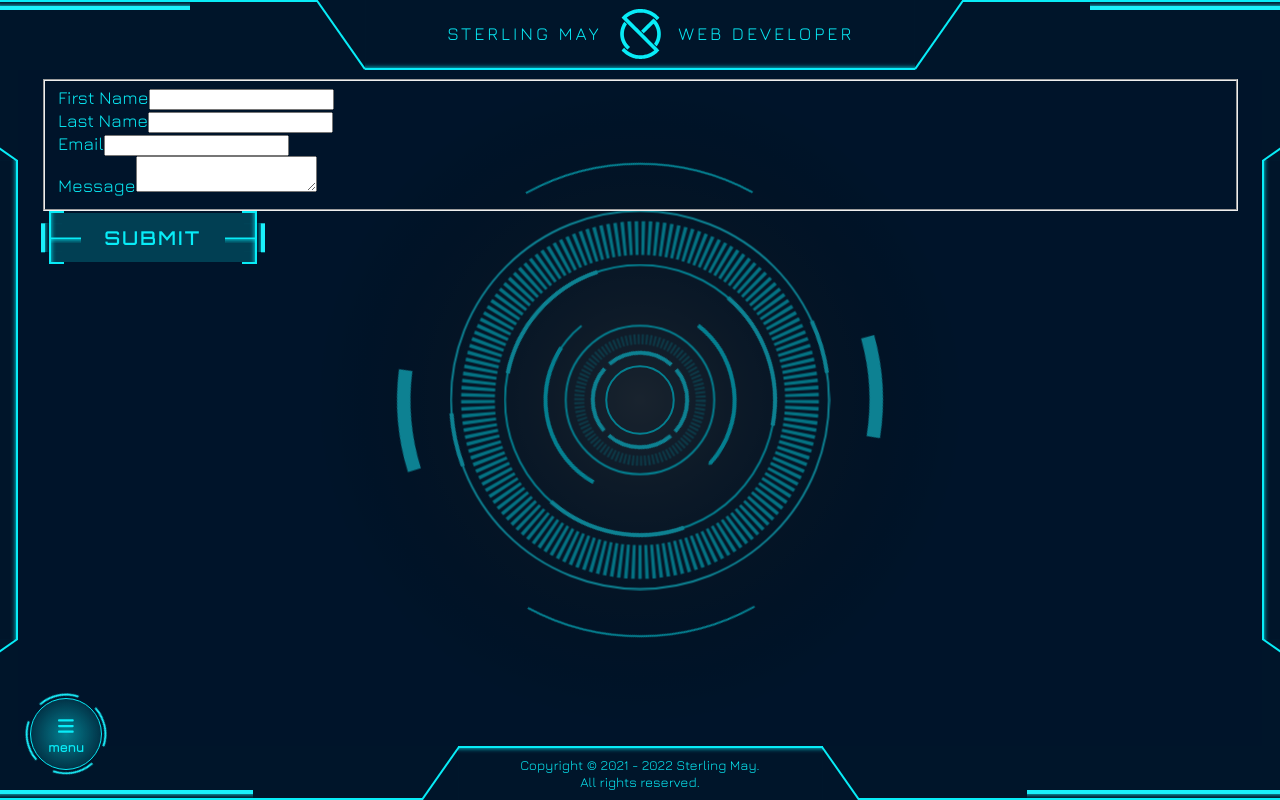
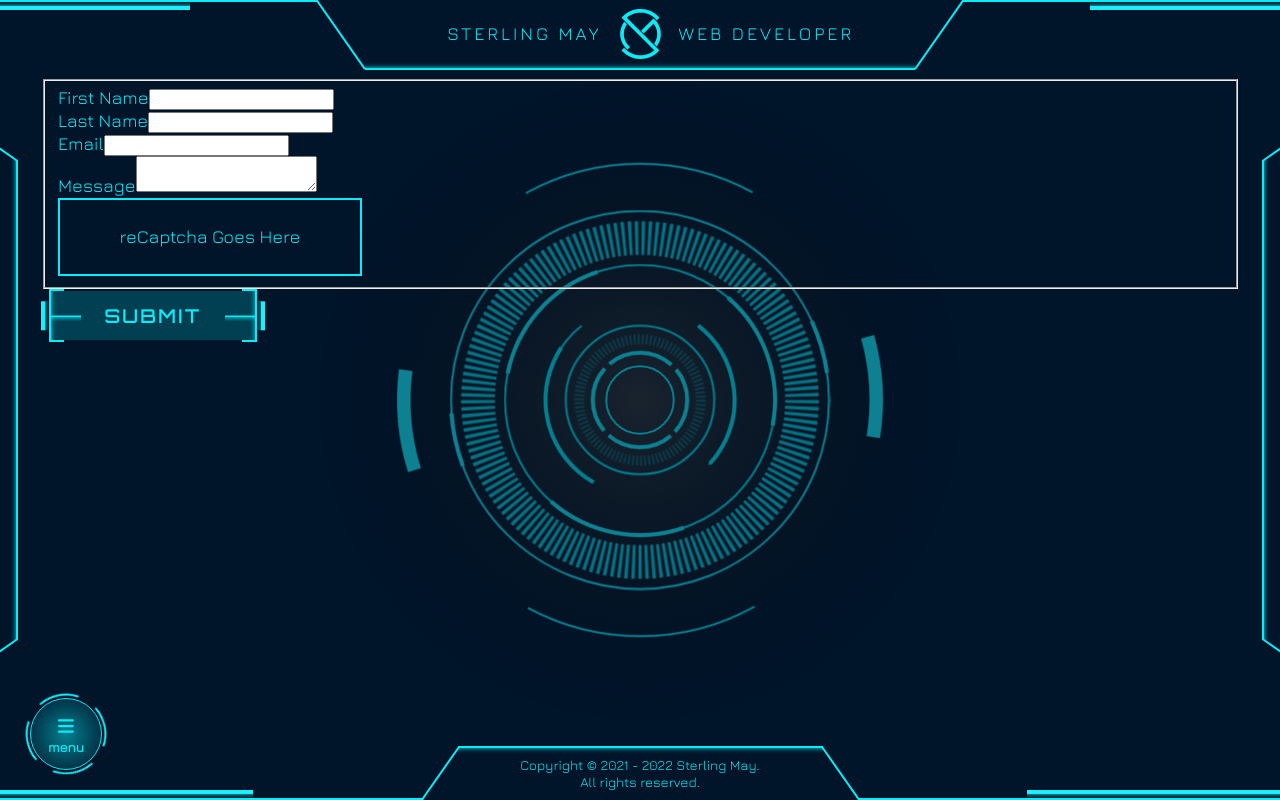
Before and after one commit to ProgrammerSM/SM-WD.com, a Next.js app: page /contact in a window 1280 px wide. Built offline with nearby package versions, Linux system fonts and the light colour scheme.

Commit message:
finished hooking up form with formspree

```diff
--- a/src/components/ContactForm.js
+++ b/src/components/ContactForm.js
@@ -16,7 +16,9 @@ const isDev = process.env.NODE_ENV === 'development'
 const ContactForm = () => {
   const nameRegEx = /^[A-Za-zÀ-ÿ-,.']+$/
   const [recaptchaValue, setRecaptchaValue] = useState(null)
+
   const {
+    formState: { errors },
     register,
     handleSubmit,
   } = useForm()
@@ -69,6 +71,9 @@ const ContactForm = () => {
               required: true,
             })}
           />
+          {errors['First Name']?.type === 'maxLength' && <p role='alert'>Character limit exceeded</p>}
+          {errors['First Name']?.type === 'pattern' && <p role='alert'>Enter valid first name</p>}
+          {errors['First Name']?.type === 'required' && <p role='alert'>First name is required</p>}
         </div>
 
         <div>
@@ -81,6 +86,8 @@ const ContactForm = () => {
               pattern: nameRegEx,
             })}
           />
+          {errors['Last Name']?.type === 'maxLength' && <p role='alert'>Character limit exceeded</p>}
+          {errors['Last Name']?.type === 'pattern' && <p role='alert'>Enter valid last Name</p>}
         </div>
 
         <div>
@@ -93,6 +100,8 @@ const ContactForm = () => {
               required: true,
             })}
           />
+          {errors['Email']?.type === 'pattern' && <p role='alert'>Enter valid email</p>}
+          {errors['Email']?.type === 'required' && <p role='alert'>Email is required</p>}
         </div>
 
         <div>
@@ -101,11 +110,26 @@ const ContactForm = () => {
             id='message'
             {...register('Message', { required: true })}
           />
+          {errors['Message']?.type === 'required' && <p role='alert'>Message is required</p>}
         </div>
 
-        {!isDev && (
+        {isDev ? (
+          <div
+            style={{
+              alignItems: 'center',
+              border: 'solid 2px var(--primary-color)',
+              display: 'flex',
+              height: '78px',
+              justifyContent: 'center',
+              width: '304px',
+            }}
+          >
+            <p style={{ margin: 0 }}>reCaptcha Goes Here</p>
+          </div>
+        ) : (
           <ReCAPTCHA
             sitekey={process.env.CONTACT_FORM_RECAPTCHA_KEY}
+            size='compact'
             onChange={setRecaptchaValue}
           />
         )}
```
